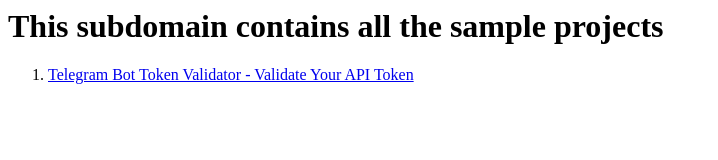
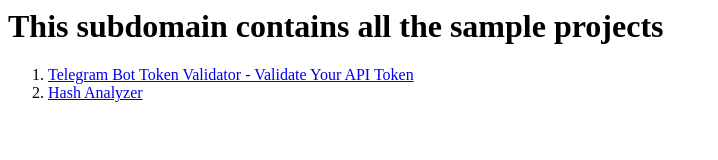
Before and after one commit to hkmj19/sample-projects, a plain HTML site: page index.html in a window 1280 px wide. Shown: the whole page, without its empty margins (0-718 px from the left). Drawn offline with Linux system fonts and the light colour scheme.

Commit message:
Update index.html - added 2nd project

```diff
--- a/index.html
+++ b/index.html
@@ -2,4 +2,5 @@
 
 <ol>
     <li><a href="https://projects.hemanthkumarmj.com/telegramBotApiChecker.html" target="_blank">Telegram Bot Token Validator - Validate Your API Token</a></li>
+    <li><a href="https://projects.hemanthkumarmj.com/hashAnalyzer.html" target="_blank">Hash Analyzer</a></li>
 </ol>
```
